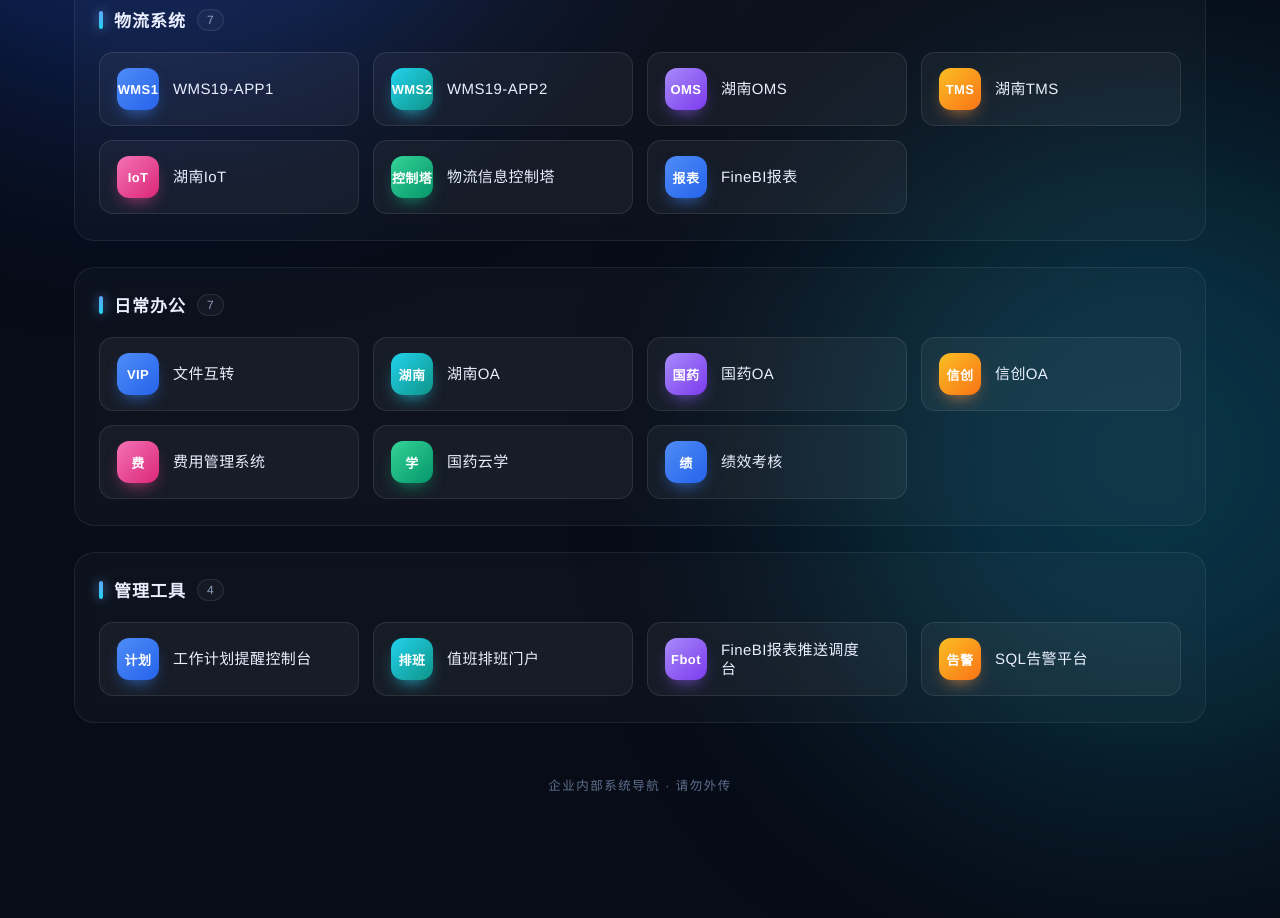
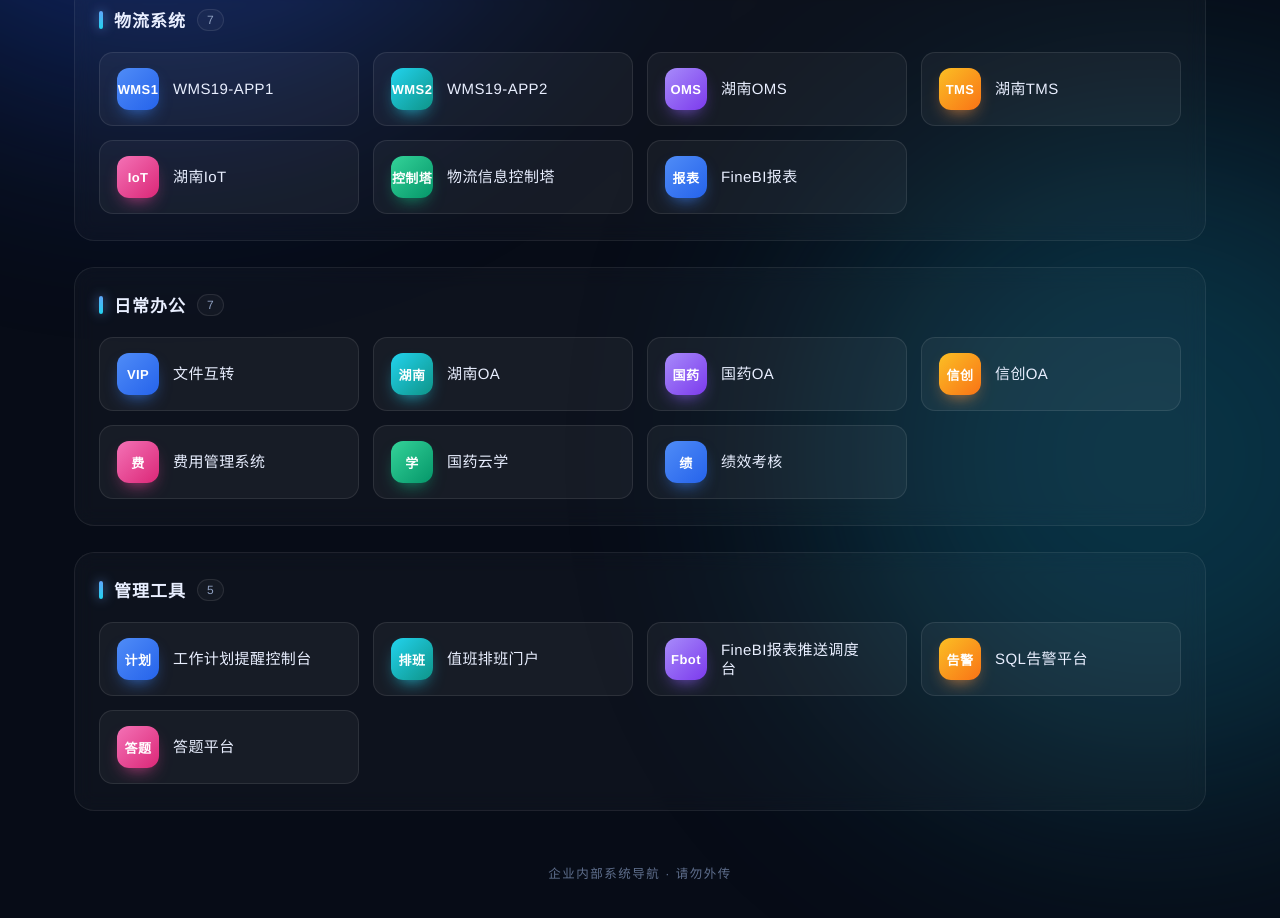
Before and after one commit to zeolinzhou/gkhnyzt2, a plain HTML site: page index.html in a window 1280 px wide. Shown: the part 334-1252 px from the top of the page. Before the commit the page ends 1176 px from the top, so only its background shows below. Drawn offline with Linux system fonts and the light colour scheme.

Commit message:
Update item count and add quiz platform link
Updated the count from 4 to 5 and added a new item for the quiz platform.

```diff
--- a/index.html
+++ b/index.html
@@ -317,7 +317,7 @@
     <div class="group-head">
       <span class="g-bar"></span>
       <h2>管理工具</h2>
-      <span class="g-count">4</span>
+      <span class="g-count">5</span>
     </div>
     <ul class="grid">
       <li>
@@ -338,6 +338,11 @@
       <li>
         <a class="item" href="http://wmos2019-huncs.test.sinopharm.com:18815/"_blank" rel="nofollow noopener">
           <span class="ico">告警</span><span class="name">SQL告警平台</span><span class="arrow">↗</span>
+        </a>
+      </li>
+      <li>
+        <a class="item" href="http://wmos2019-huncs.test.sinopharm.com:18816/"_blank" rel="nofollow noopener">
+          <span class="ico">答题</span><span class="name">答题平台</span><span class="arrow">↗</span>
         </a>
       </li>
     </ul>
```
